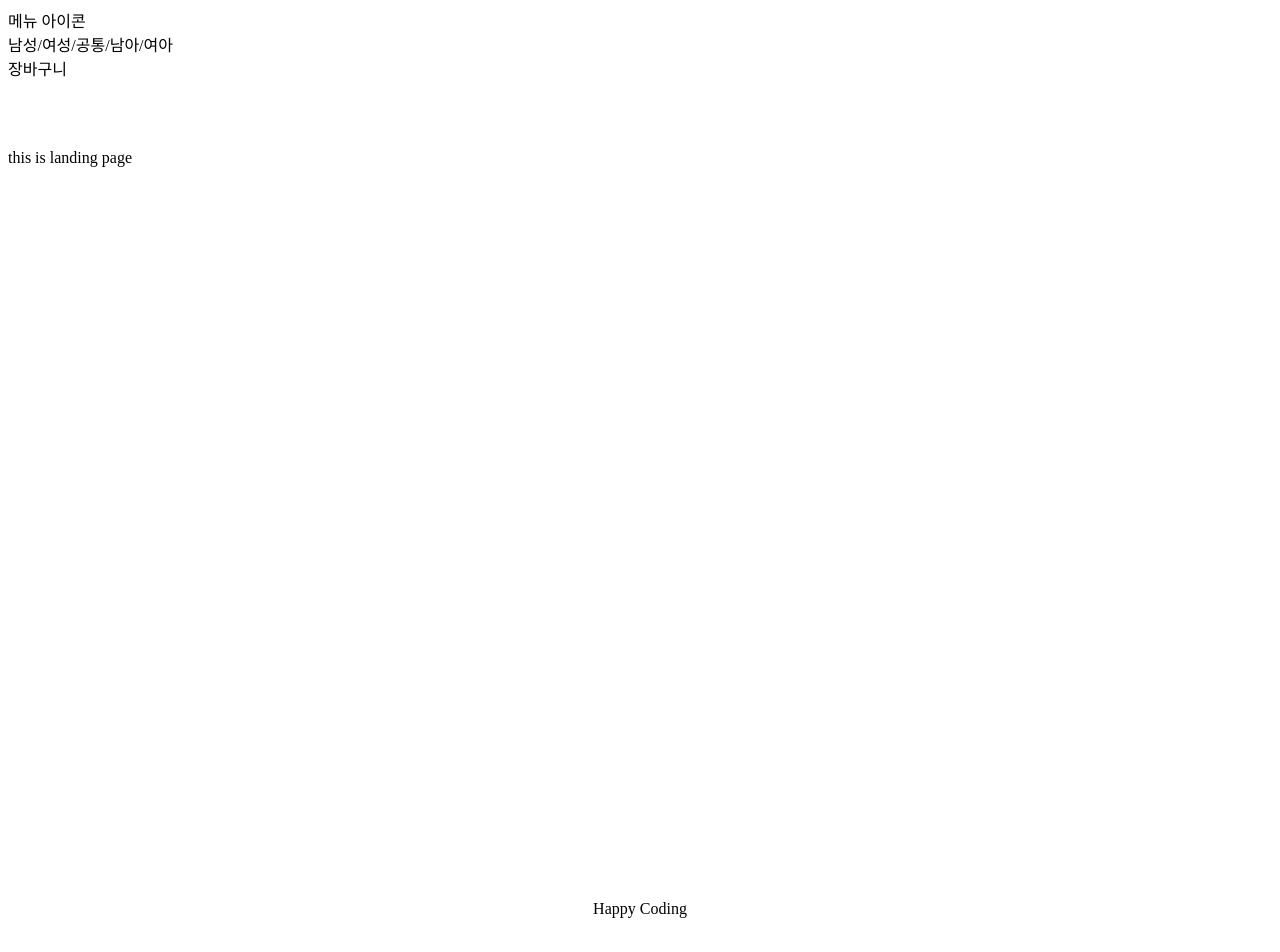
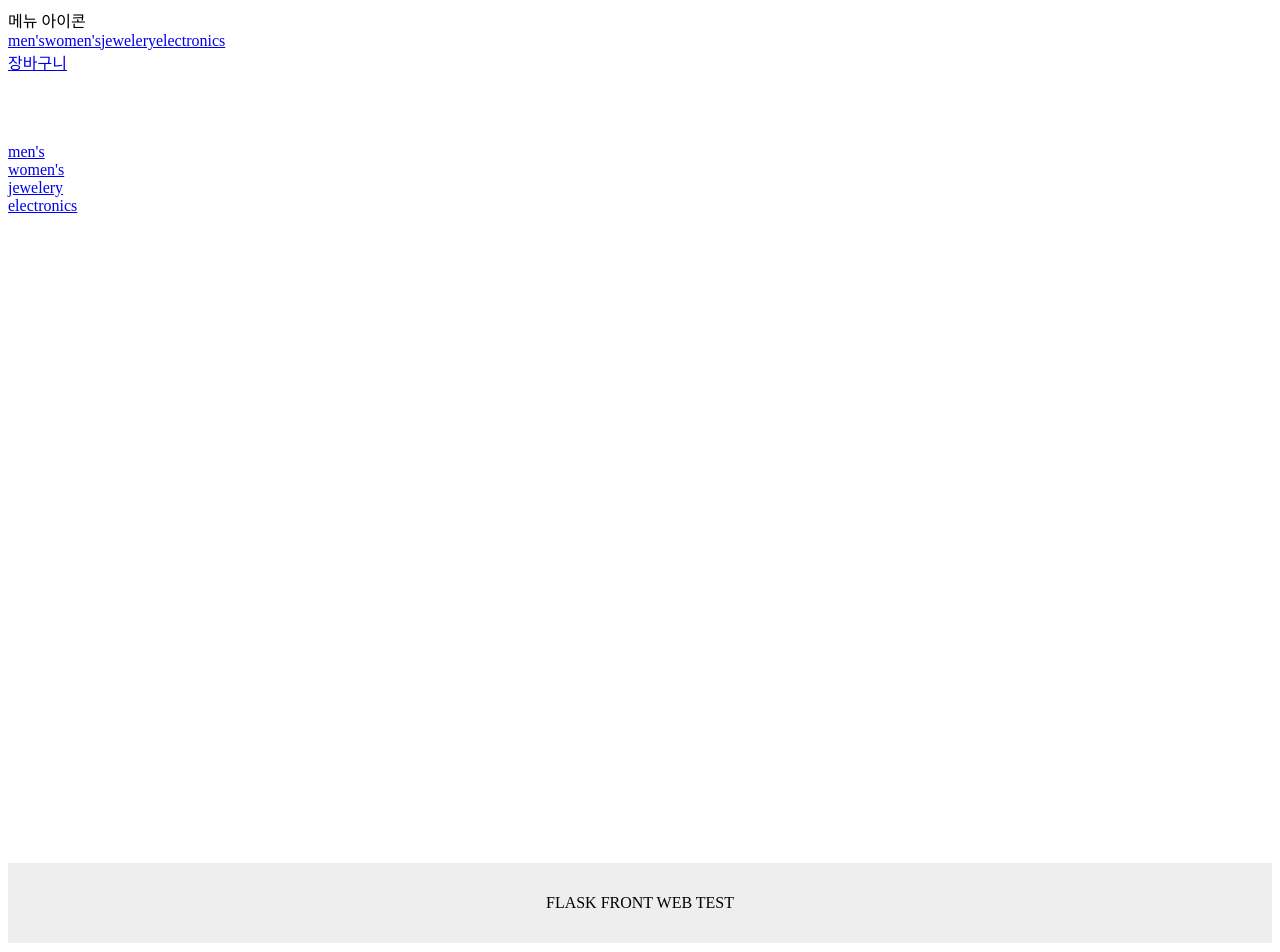
Before and after one commit to eyaeyao124/flask_front_test, a React (Create React App) app: page / in a window 1280 px wide. Shown: the top 952 px of the page. Built offline with nearby package versions, Linux system fonts and the light colour scheme.

Commit message:
Landing and navbar base2

```diff
--- a/package.json
+++ b/package.json
@@ -6,6 +6,7 @@
     "@testing-library/jest-dom": "^5.14.1",
     "@testing-library/react": "^11.2.7",
     "@testing-library/user-event": "^12.8.3",
+    "axios": "^0.21.1",
     "react": "^17.0.2",
     "react-dom": "^17.0.2",
     "react-router-dom": "^5.2.0",
--- a/src/components/App.js
+++ b/src/components/App.js
@@ -13,6 +13,8 @@ function App() {
       <div style={{ paddingTop: '69px', minHeight: 'calc(100vh - 80px)' }}>
         <Switch>
           <Route exact path="/" component={LandingPage} />
+          <Route exact path="/categoty/:item" component={LandingPage} />
+          <Route exact path="/cart" component={LandingPage} />
         </Switch>
       </div>
       <Footer />
--- a/src/components/Config.js
+++ b/src/components/Config.js
@@ -0,0 +1,8 @@
+//Fake store Api
+export const CATEGORYS = [
+    "men's",
+    "women's",
+    "jewelery",
+    "electronics"
+  ]
+export const SPECIFIC_CATEGORY = "https://fakestoreapi.com/products/category/"
--- a/src/components/Footer/Footer.js
+++ b/src/components/Footer/Footer.js
@@ -5,9 +5,9 @@ function Footer() {
         <div style={{
             height: '80px', display: 'flex',
             flexDirection: 'column', alignItems: 'center',
-            justifyContent: 'center', fontSize:'1rem'
+            justifyContent: 'center', fontSize:'1rem', backgroundColor:'#eee'
         }}>
-           <p> Happy Coding</p>
+           <p> FLASK FRONT WEB TEST</p>
         </div>
     )
 }
--- a/src/components/LandingPage/LandingPage.js
+++ b/src/components/LandingPage/LandingPage.js
@@ -1,9 +1,10 @@
 import React from 'react';
+import {CATEGORYS} from '../Config';
 
 const LandingPage = () => {
     return (
         <div>
-            this is landing page
+            {CATEGORYS.map((item,index)=>{return <div><a href={`/category/${item}`} key={index}>{item}</a></div>})}
         </div>
     )
 }
--- a/src/components/NavBar/NavBar.js
+++ b/src/components/NavBar/NavBar.js
@@ -1,12 +1,14 @@
 import React from 'react';
-import Menu from "./Sections/Menu";
+import {CATEGORYS} from '../Config';
 
 const NavBar = () => {
     return (
         <div>
             <div>메뉴 아이콘</div>
-            <Menu />
-            <div>장바구니</div>
+            <div>
+                {CATEGORYS.map((item,index)=>{return <a href={`/category/${item}`} key={index}>{item}</a>})}
+            </div>
+            <div><a href={`/cart`}>장바구니</a></div>
         </div>
     )
 }
--- a/src/components/NavBar/Sections/Menu.js
+++ /dev/null
@@ -1,11 +0,0 @@
-import React from 'react';
-
-const Menu = () => {
-    return (
-        <div>
-            <div>남성/여성/공통/남아/여아</div>
-        </div>
-    )
-}
-
-export default Menu
```
Also changed, not shown: 1 other file (tests, documents, lock files or other folders).
